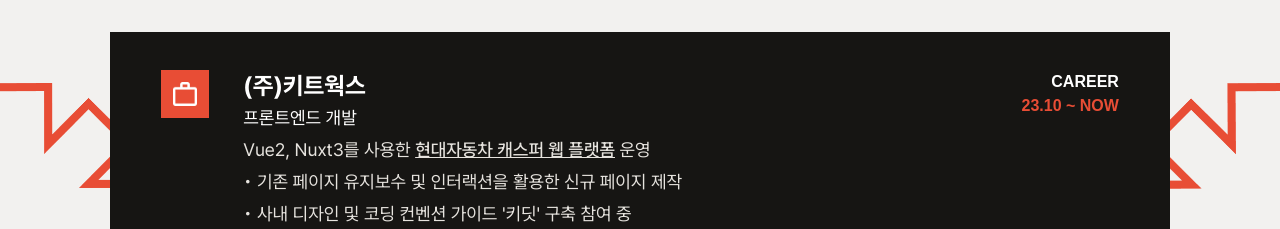
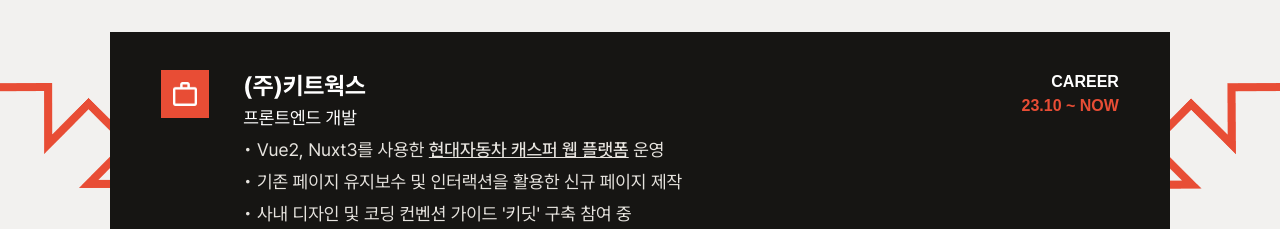
Before and after one commit to hansololiviakim/portfolio, a Next.js app: page / in a window 1280 px wide. Shown: the part 1840-2069 px from the top of the page. Built offline with nearby package versions, Linux system fonts and the light colour scheme; a web font is replaced by a local one.

Commit message:
Style : dot 추가

```diff
--- a/src/components/common/ExpBox.tsx
+++ b/src/components/common/ExpBox.tsx
@@ -36,7 +36,7 @@ const ExpBox = () => {
                     <li key={idx} className="large-n text-[#E6E3DE]">
                       {idx === 0 ? (
                         <span>
-                          Vue2, Nuxt3를 사용한{' '}
+                          • Vue2, Nuxt3를 사용한{' '}
                           <Link
                             href="https://casper.hyundai.com"
                             target="_blank"
```
